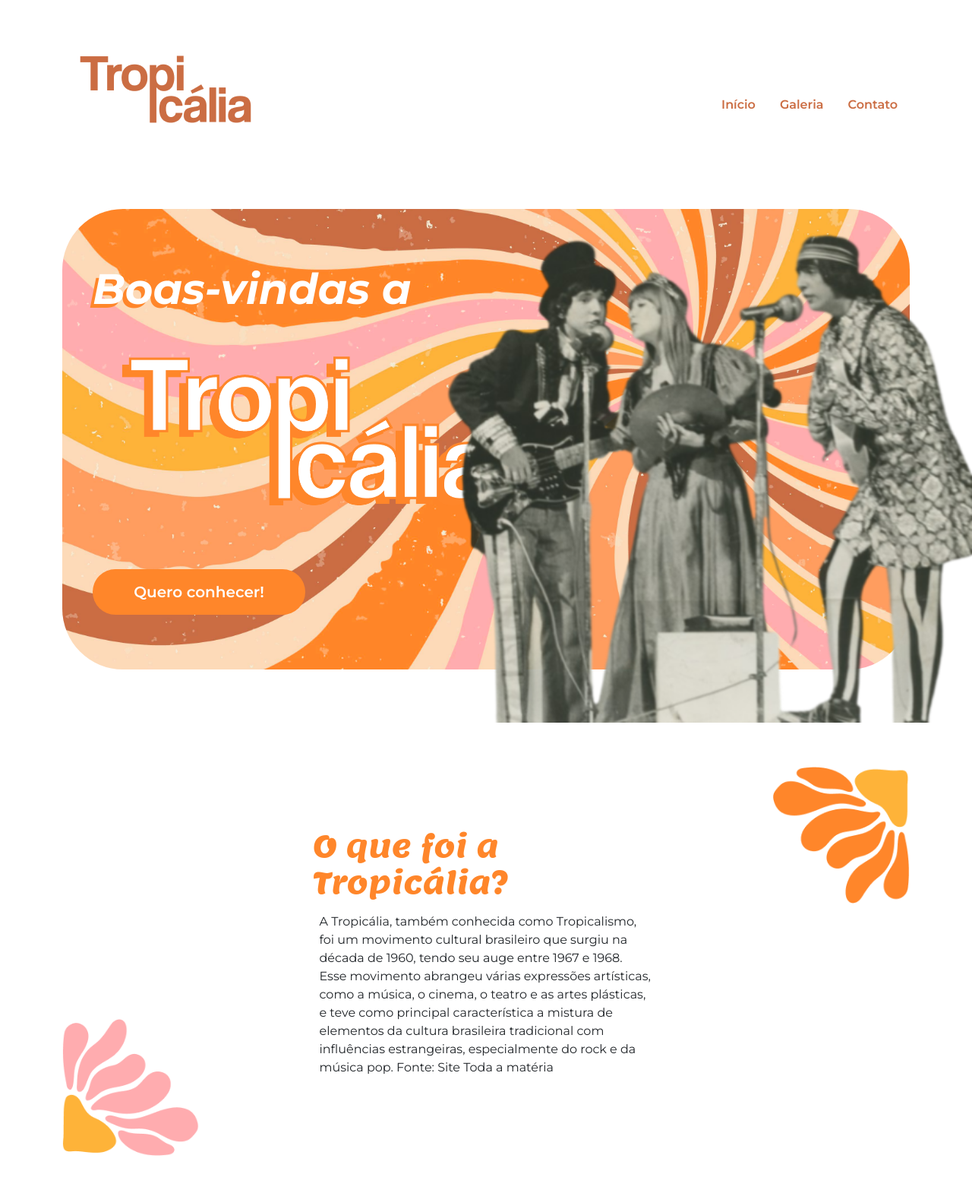
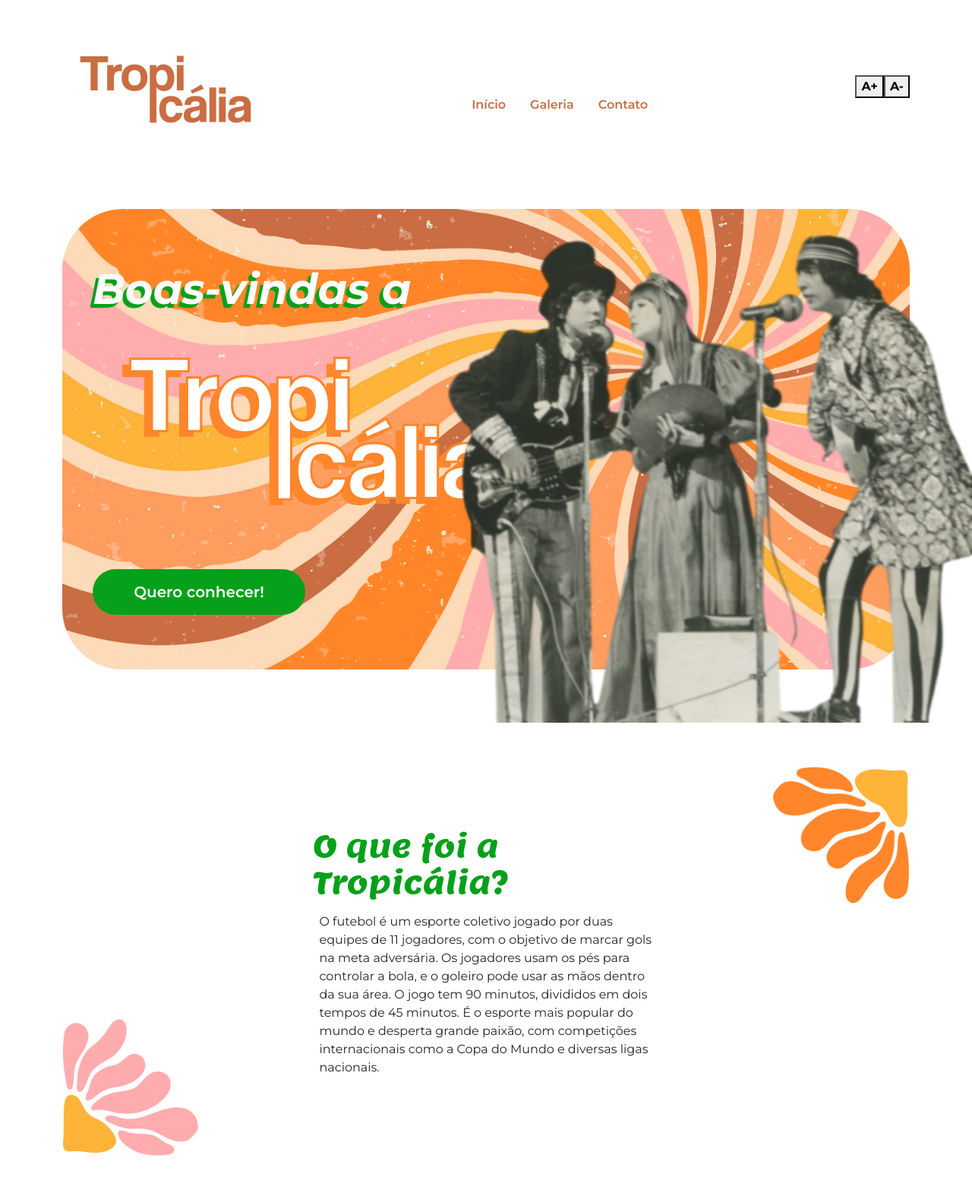
Before and after one commit to alexandregabrielGN/tropicalia, a plain HTML site: page alexandre 3B/site-acessivel-projeto-inicial/index.html in a window 1280 px wide. Shown: the top 1566 px of the page at 76% size. Drawn offline with nearby package versions, Linux system fonts and the light colour scheme.

Commit message:
Add files via upload

```diff
--- a/alexandre 3B/site-acessivel-projeto-inicial/index.html
+++ b/alexandre 3B/site-acessivel-projeto-inicial/index.html
@@ -5,7 +5,7 @@
     <meta charset="UTF-8">
     <meta name="viewport" content="width=device-width, initial-scale=1">
     <link rel="preconnect" href="https://fonts.googleapis.com">
-    <title>Tropicália</title>
+    <title>FUTEBOL</title>
     <link href="https://cdnjs.cloudflare.com/ajax/libs/bootstrap/5.3.3/css/bootstrap.min.css" rel="stylesheet">
     <link rel="stylesheet" href="https://cdnjs.cloudflare.com/ajax/libs/bootstrap-icons/1.11.3/font/bootstrap-icons.min.css">
     <link rel="stylesheet" href="styles.css">
@@ -21,6 +21,11 @@
                 <li class="nav-item"><a class="nav-link" href="#galeria">Galeria</a></li>
                 <li class="nav-item"><a class="nav-link" href="#contato">Contato</a></li>
             </ul>
+            <div id="acessibilidade">
+                <button id="aumentar-fonte" class="bnt btn-primary fw-bold">A+</buttton>
+                <button id="diminuir-fonte" class="bnt btn-primary fw-bold">A-</buttton>
+
+            </div>
         </nav>
 
     </header>
@@ -47,11 +52,11 @@
             <div class="container d-flex align-items-center ">
                   <div class="col-5">
                     <h2>O que foi a Tropicália?</h2>
-                    <p class="p-2">A Tropicália, também conhecida como Tropicalismo, foi um movimento cultural
-                        brasileiro que surgiu na década de 1960, tendo seu auge entre 1967 e 1968. Esse movimento
-                        abrangeu várias expressões artísticas, como a música, o cinema, o teatro e as artes plásticas, e
-                        teve como principal característica a mistura de elementos da cultura brasileira tradicional com
-                        influências estrangeiras, especialmente do rock e da música pop. Fonte: Site Toda a matéria</p>
+                    <p class="p-2">O futebol é um esporte coletivo jogado por duas equipes de 11 jogadores, com o objetivo de marcar gols na meta adversária.
+                        Os jogadores usam os pés para controlar a bola, e o goleiro pode usar as mãos dentro da sua área. O jogo
+                        tem 90 minutos, divididos em dois tempos de 45 minutos.
+                        É o esporte mais popular do mundo e desperta grande paixão,
+                        com competições internacionais como a Copa do Mundo e diversas ligas nacionais.</p>
                 </div>
             </div>
         </section>
--- /dev/null
+++ b/alexandre 3B/site-acessivel-projeto-inicial/script.js
@@ -0,0 +1,17 @@
+document.addEventListener('DOMContentLoaded', function() {
+    const aumentaFonteBotao = document.getElementById('aumentar-fonte');
+    const diminuiFonteBotao = document.getElementById('diminuir-fonte');
+
+    let tamanhoAtualFonte = 1;
+
+    aumentaFonteBotao.addEventListener('click', function() {
+        tamanhoAtualFonte += 0.1;
+        document.body.style.fontSize = `${tamanhoAtualFonte}rem`; // Usando crase para interpolação de string
+    });
+
+
+    diminuiFonteBotao.addEventListener('click', function() {
+        tamanhoAtualFonte -= 0.1;
+        document.body.style.fontSize = `${tamanhoAtualFonte}rem`; // Usando crase para interpolação de string
+    });
+});
--- a/alexandre 3B/site-acessivel-projeto-inicial/styles.css
+++ b/alexandre 3B/site-acessivel-projeto-inicial/styles.css
@@ -2,7 +2,7 @@
 @import url('https://fonts.googleapis.com/css2?family=Lemon&display=swap');
 
 :root {
-    --laranja-claro: #FF862A;
+    --laranja-claro: #07a01b;
 }
 
 body {
```
